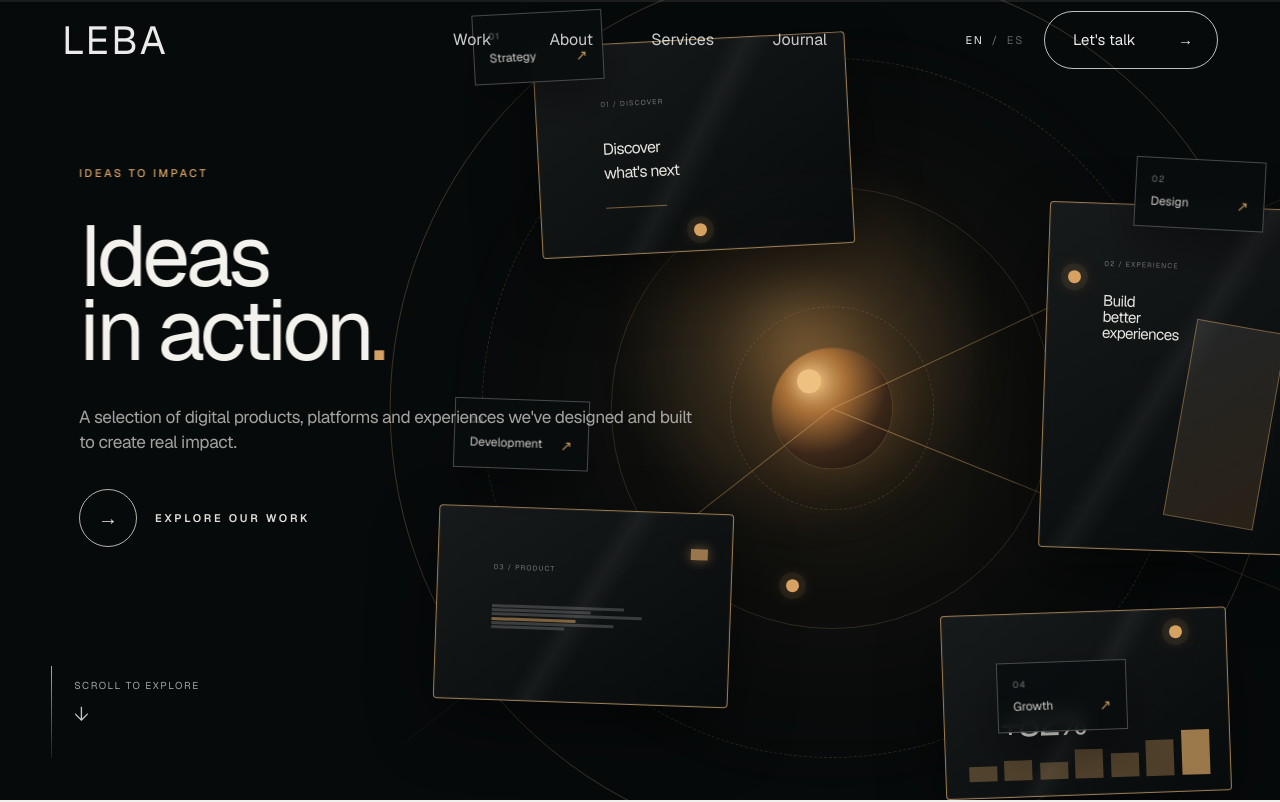
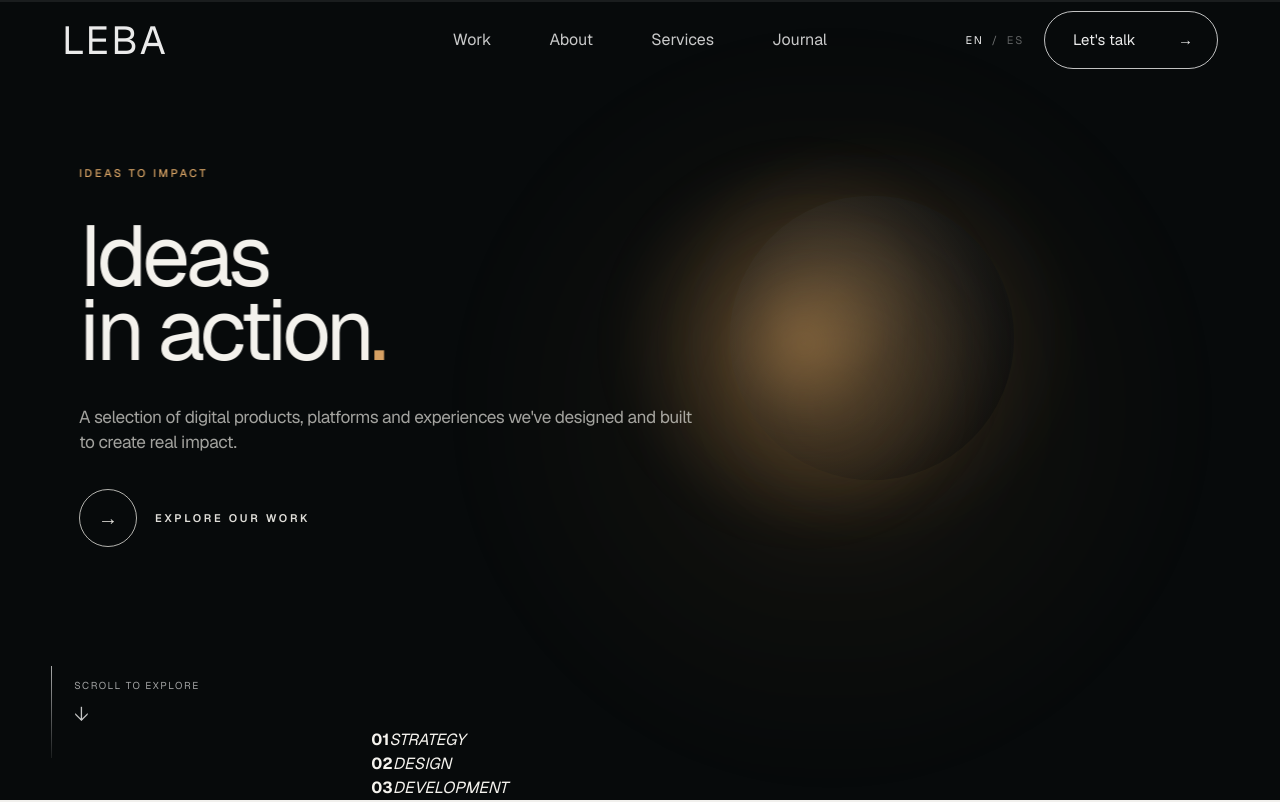
Before and after one commit to NicolasLlanos8799/weareleba, a Next.js app: page / in a window 1280 px wide. Shown: the top 802 px of the page. Built offline with nearby package versions, Linux system fonts and the light colour scheme.

Commit message:
Redesign LEBA hero visual as native SVG system

```diff
--- a/components/hero/HeroReferenceVisual.tsx
+++ b/components/hero/HeroReferenceVisual.tsx
@@ -1,65 +1,47 @@
 "use client";
-
-const nodes = [
-  { number: "01", label: "Strategy", className: "hero-orbit-card--strategy" },
-  { number: "02", label: "Design", className: "hero-orbit-card--design" },
-  { number: "03", label: "Development", className: "hero-orbit-card--development" },
-  { number: "04", label: "Growth", className: "hero-orbit-card--growth" },
-];
 
 export function HeroReferenceVisual() {
   return (
     <div className="hero-system" aria-hidden="true">
       <div className="hero-system-glow" />
-      <div className="hero-orbit hero-orbit--outer" />
-      <div className="hero-orbit hero-orbit--middle" />
-      <div className="hero-orbit hero-orbit--inner" />
-
-      <div className="hero-system-core">
-        <span />
-      </div>
-
-      <div className="hero-system-path hero-system-path--one" />
-      <div className="hero-system-path hero-system-path--two" />
-      <div className="hero-system-path hero-system-path--three" />
-
-      <div className="hero-system-screen hero-system-screen--strategy">
-        <span className="hero-screen-topline">01 / DISCOVER</span>
-        <strong>Discover<br />what&apos;s next</strong>
-        <i />
-        <b />
-      </div>
-
-      <div className="hero-system-screen hero-system-screen--design">
-        <span className="hero-screen-topline">02 / EXPERIENCE</span>
-        <strong>Build<br />better<br />experiences</strong>
-        <em />
-      </div>
-
-      <div className="hero-system-screen hero-system-screen--development">
-        <span className="hero-screen-topline">03 / PRODUCT</span>
-        <div className="hero-code-lines"><i /><i /><i /><i /><i /><i /></div>
-        <b />
-      </div>
-
-      <div className="hero-system-screen hero-system-screen--growth">
-        <span className="hero-screen-topline">04 / IMPACT</span>
-        <strong>+82%</strong>
-        <div className="hero-chart"><i /><i /><i /><i /><i /><i /><i /></div>
-      </div>
-
-      {nodes.map((node) => (
-        <div key={node.number} className={`hero-orbit-card ${node.className}`}>
-          <span>{node.number}</span>
-          <strong>{node.label}</strong>
-          <i>↗</i>
-        </div>
-      ))}
-
-      <span className="hero-orbit-dot hero-orbit-dot--one" />
-      <span className="hero-orbit-dot hero-orbit-dot--two" />
-      <span className="hero-orbit-dot hero-orbit-dot--three" />
-      <span className="hero-orbit-dot hero-orbit-dot--four" />
+      <div className="hero-system-haze" />
+      <svg className="hero-orbit-svg" viewBox="0 0 920 780" fill="none" xmlns="http://www.w3.org/2000/svg">
+        <defs>
+          <radialGradient id="heroCore" cx="38%" cy="32%" r="72%">
+            <stop offset="0" stopColor="#3a3834" stopOpacity=".44" />
+            <stop offset=".42" stopColor="#17191a" stopOpacity=".74" />
+            <stop offset="1" stopColor="#090b0c" stopOpacity=".98" />
+          </radialGradient>
+          <radialGradient id="heroCoreGlow" cx="50%" cy="50%" r="50%">
+            <stop offset="0" stopColor="#c89454" stopOpacity=".2" />
+            <stop offset="1" stopColor="#c89454" stopOpacity="0" />
+          </radialGradient>
+          <filter id="heroBlur" x="-100%" y="-100%" width="300%" height="300%"><feGaussianBlur stdDeviation="18" /></filter>
+        </defs>
+        <ellipse className="hero-orbit-svg-line hero-orbit-svg-line--1" cx="500" cy="390" rx="350" ry="154" transform="rotate(-18 500 390)" />
+        <ellipse className="hero-orbit-svg-line hero-orbit-svg-line--2" cx="500" cy="390" rx="320" ry="236" transform="rotate(24 500 390)" />
+        <ellipse className="hero-orbit-svg-line hero-orbit-svg-line--3" cx="500" cy="390" rx="395" ry="286" transform="rotate(-34 500 390)" />
+        <ellipse className="hero-orbit-svg-line hero-orbit-svg-line--4" cx="500" cy="390" rx="278" ry="118" transform="rotate(54 500 390)" />
+        <path className="hero-connection hero-connection--1" d="M140 514 C290 455 410 410 620 258" />
+        <path className="hero-connection hero-connection--2" d="M225 166 C360 235 500 295 785 520" />
+        <path className="hero-connection hero-connection--3" d="M344 690 C420 565 515 468 742 362" />
+        <circle className="hero-core-glow" cx="500" cy="390" r="205" fill="url(#heroCoreGlow)" filter="url(#heroBlur)" />
+        <circle className="hero-core" cx="500" cy="390" r="142" fill="url(#heroCore)" />
+        <circle className="hero-core-edge" cx="500" cy="390" r="142" />
+        <path className="hero-core-shadow" d="M413 304 C462 250 566 237 621 284 C670 326 653 430 596 492 C536 558 434 535 397 465 C369 411 375 345 413 304Z" />
+        <g className="hero-node hero-node--strategy"><circle className="hero-node-halo" cx="205" cy="162" r="16" /><circle className="hero-node-dot" cx="205" cy="162" r="5.5" /></g>
+        <g className="hero-node hero-node--design"><circle className="hero-node-halo" cx="790" cy="286" r="16" /><circle className="hero-node-dot" cx="790" cy="286" r="5.5" /></g>
+        <g className="hero-node hero-node--development"><circle className="hero-node-halo" cx="184" cy="532" r="16" /><circle className="hero-node-dot" cx="184" cy="532" r="5.5" /></g>
+        <g className="hero-node hero-node--growth"><circle className="hero-node-halo" cx="720" cy="592" r="16" /><circle className="hero-node-dot" cx="720" cy="592" r="5.5" /></g>
+        <circle className="hero-floating-node hero-floating-node--1" cx="350" cy="284" r="4" />
+        <circle className="hero-floating-node hero-floating-node--2" cx="652" cy="224" r="3" />
+        <circle className="hero-floating-node hero-floating-node--3" cx="610" cy="615" r="4" />
+      </svg>
+      <div className="hero-system-label hero-system-label--strategy"><span /><strong>01</strong><em>STRATEGY</em></div>
+      <div className="hero-system-label hero-system-label--design"><span /><strong>02</strong><em>DESIGN</em></div>
+      <div className="hero-system-label hero-system-label--development"><span /><strong>03</strong><em>DEVELOPMENT</em></div>
+      <div className="hero-system-label hero-system-label--growth"><span /><strong>04</strong><em>GROWTH</em></div>
+      <div className="hero-system-meta"><span>CONNECTED DIGITAL SYSTEM</span><i /><b>LEBA / 01</b></div>
     </div>
   );
 }
```
